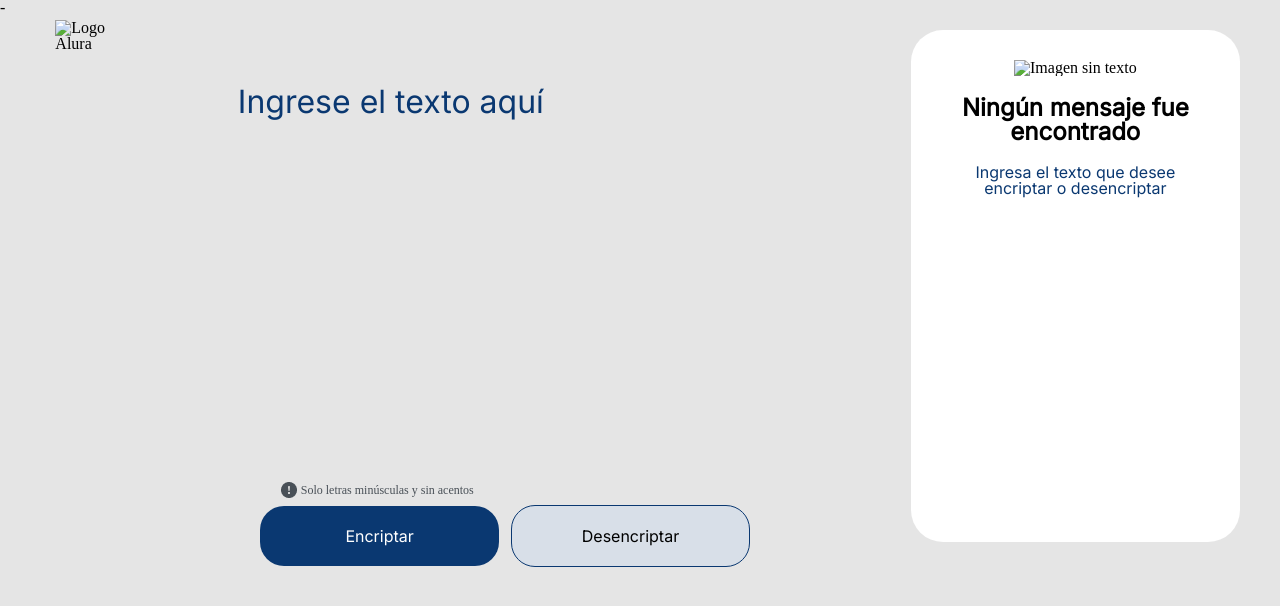
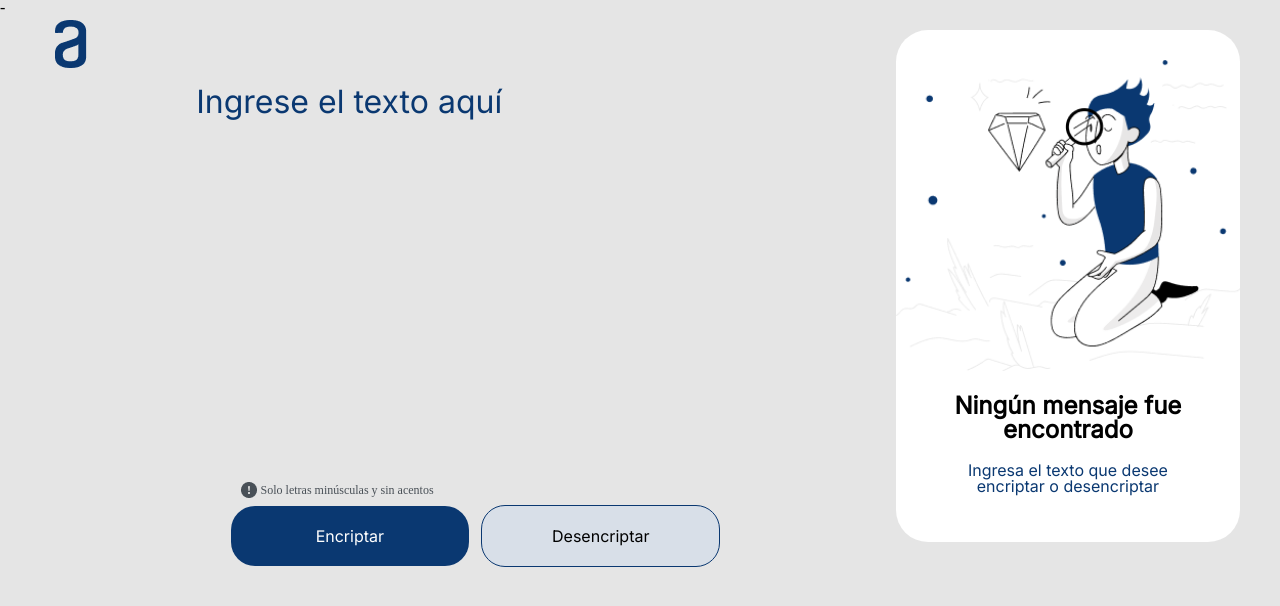
Before and after one commit to Martin-Fuentes/Challenge-Encriptador, a plain HTML site: page index.html in a window 1280 px wide. Drawn offline with Linux system fonts and the light colour scheme; the site is published under a folder, as on GitHub Pages, so addresses that start at the root find nothing.

Commit message:
Cambios de rutas de imagenes

```diff
--- a/index.html
+++ b/index.html
@@ -16,7 +16,7 @@
 
   <body>
     <header class="logo">
-      <img src="/img/Vector.png" alt="Logo Alura" />
+      <img src="img/Vector.png" alt="Logo Alura" />
     </header>
 
     <main class="encriptar">
@@ -33,7 +33,7 @@
     </main>
     <aside class="card-desencriptar">
       <div id="card_eliminar_hijos" class="card">
-        <img id="muneco" src="/img/Muñeco.png" width="100%" alt="Imagen sin texto" />
+        <img id="muneco" src="img/Muñeco.png" width="100%" alt="Imagen sin texto" />
         <div class="sin-texto">
           <h1>Ningún mensaje fue encontrado</h1>
           <h2>Ingresa el texto que desee encriptar o desencriptar</h2>
```
